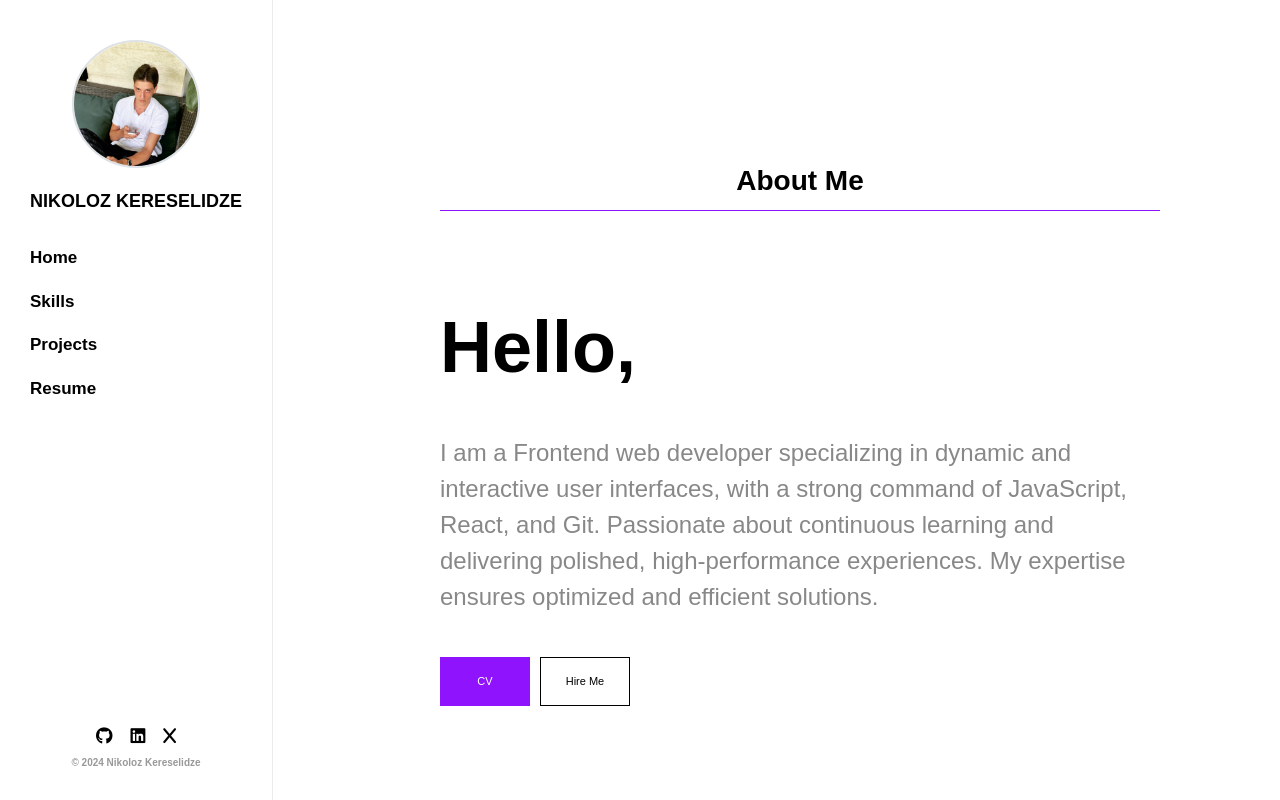
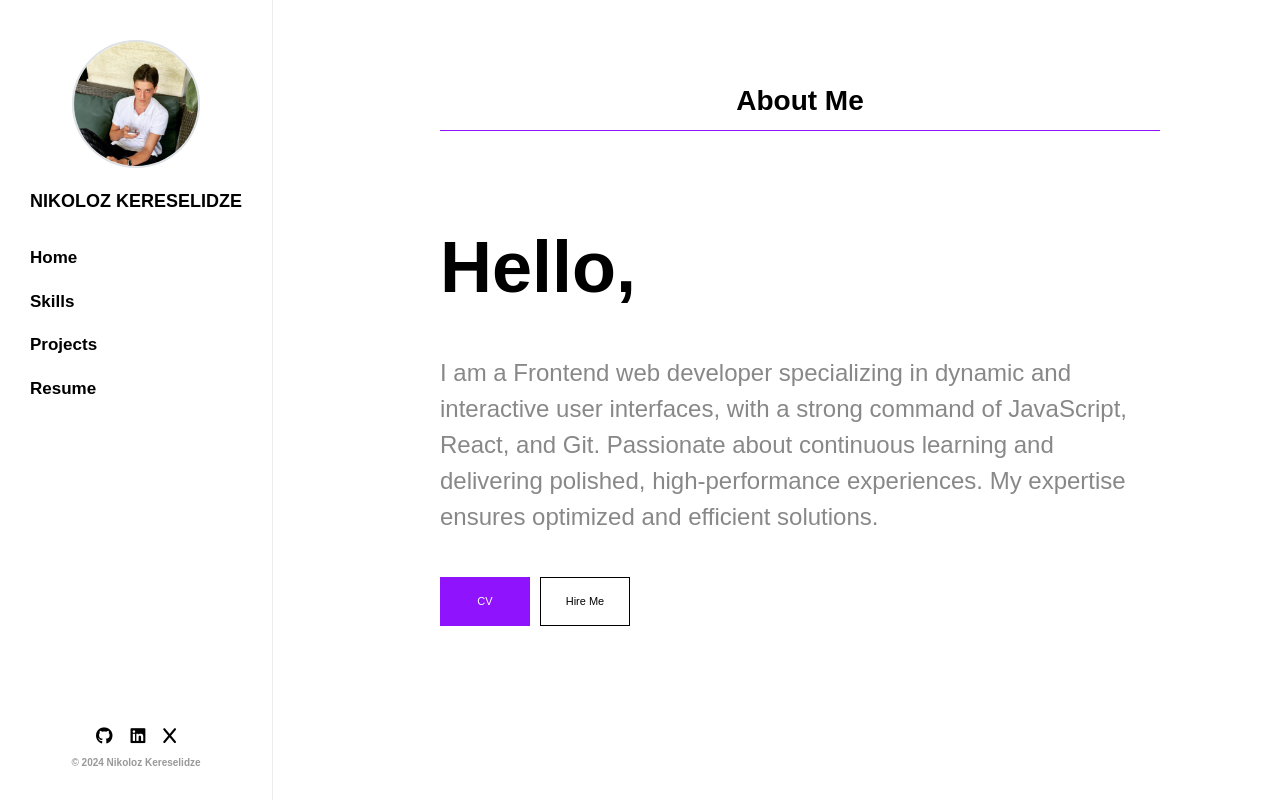
Before and after one commit to NikolozKereselidze/portfolio-project, a React (Vite) app: page / in a window 1280 px wide. Built offline with nearby package versions, Linux system fonts and the light colour scheme; a web font is replaced by a local one.

Commit message:
style: refactor code and reduce padding

```diff
--- a/src/components/Home/Home.jsx
+++ b/src/components/Home/Home.jsx
@@ -4,14 +4,15 @@ const Home = () => {
   return (
     <>
       <section className={styles.homeWrapper} id="home">
-        <h4 className={styles.sectionInfo}>About Me</h4>
+        <div className={styles.container}>
+          <h4 className="sectionInfo">About Me</h4>
           <h2 className={styles.homeGreeting}>Hello, </h2>
           <p className={styles.homeAbout}>
-          I am a Frontend web developer specializing in dynamic and interactive
-          user interfaces, with a strong command of JavaScript, React, and Git.
-          Passionate about continuous learning and delivering polished,
-          high-performance experiences. My expertise ensures optimized and
-          efficient solutions.
+            I am a Frontend web developer specializing in dynamic and
+            interactive user interfaces, with a strong command of JavaScript,
+            React, and Git. Passionate about continuous learning and delivering
+            polished, high-performance experiences. My expertise ensures
+            optimized and efficient solutions.
           </p>
 
           <div className={styles.buttons}>
@@ -22,6 +23,7 @@ const Home = () => {
               <span>Hire Me</span>
             </button>
           </div>
+        </div>
       </section>
     </>
   );
--- a/src/components/Home/Home.module.css
+++ b/src/components/Home/Home.module.css
@@ -9,7 +9,8 @@
 }
 
 .homeWrapper {
-  padding: 20vh 15vh;
+  padding: 10vh 15vh;
+  padding-bottom: 0;
   position: relative;
   height: 100vh;
 }
```
Lines whose indentation alone changed are shown as unchanged.
